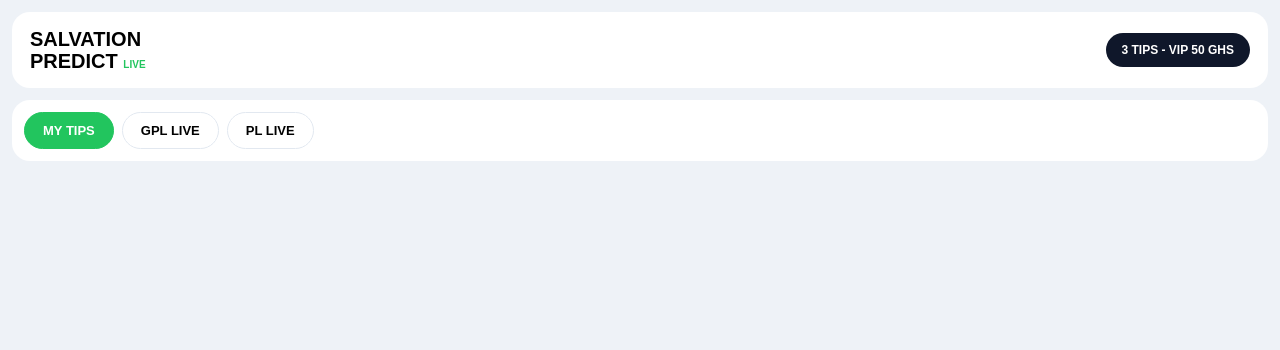
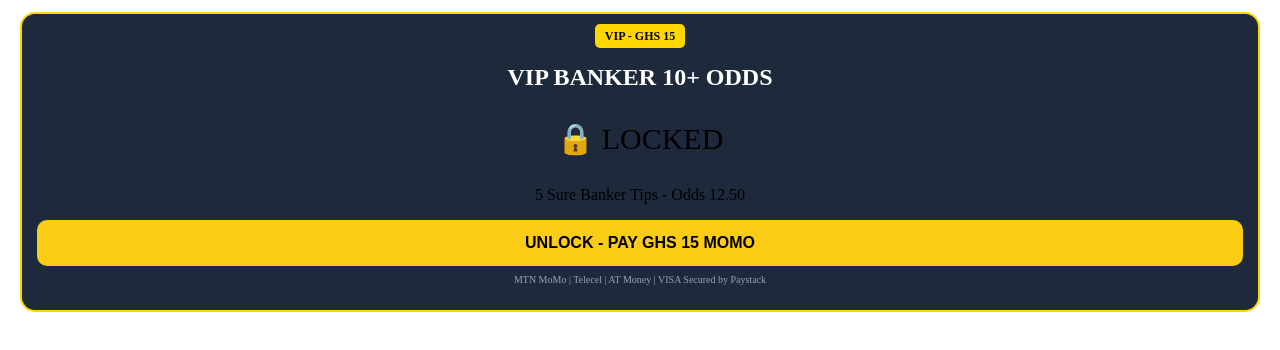
Before and after one commit to salvation441-lgtm/Salvation-predict, a plain HTML site: page index.html in a window 1280 px wide. Drawn offline with Linux system fonts and the light colour scheme.

Commit message:
Update index.html

```diff
--- a/index.html
+++ b/index.html
@@ -1,40 +1,35 @@
-<!DOCTYPE html><html><head><meta charset="UTF-8"><meta name="viewport" content="width=device-width,initial-scale=1">
-<title>SALVATION PREDICT LIVE</title>
-<style>
-*{box-sizing:border-box;font-family:Arial;margin:0;padding:0}
-body{background:#eef2f7;padding:12px}
-.top{display:flex;justify-content:space-between;align-items:center;background:#fff;border-radius:18px;padding:16px 18px;margin-bottom:12px}
-.logo{font-weight:900;font-size:20px;line-height:1.1}
-.statsBtn{background:#0f172a;color:#fff;border:none;border-radius:30px;padding:10px 16px;font-weight:800;font-size:12px}
-.tabs{background:#fff;border-radius:18px;padding:12px;margin-bottom:14px;overflow-x:auto}
-.row{display:flex;gap:8px;flex-wrap:nowrap}
-.fbtn{border:1.5px solid #e2e8f0;background:#fff;border-radius:30px;padding:10px 18px;font-weight:800;font-size:13px;white-space:nowrap;flex-shrink:0}
-.fbtn.active{background:#22c55e;color:#fff;border-color:#22c55e}
-.fbtn.live{background:#0f172a;color:#fff}
-.card{background:#fff;border-radius:20px;padding:16px;margin-bottom:14px;border-left:6px solid #22c55e;width:100%;display:block}
-.card.pending{border-left-color:#f59e0b}
-.badge{font-size:11px;font-weight:900;border-radius:20px;padding:6px 12px;display:inline-block;margin-bottom:12px}
-.badge.won{background:#dcfce7;color:#166534}.badge.pending{background:#fef3c7;color:#92400e}
-.teams{display:flex;justify-content:space-between;align-items:center;font-weight:900;font-size:16px;margin-bottom:8px}
-.vs{color:#94a3b8;font-size:14px}
-.meta{display:flex;justify-content:space-between;align-items:center;margin:12px 0 14px 0}
-.tag{background:#f0fdf4;color:#166534;border-radius:20px;padding:6px 12px;font-weight:800;font-size:12px}
-.wa{width:100%;background:#22c55e;color:#fff;border:none;border-radius:14px;padding:14px;font-weight:900;font-size:14px;display:block}
-.wa.dark{background:#0f172a}
-.liveTitle{font-weight:900;margin:18px 0 10px 4px;font-size:15px}
-.bottomSpace{height:90px}
-.bottomBar{position:fixed;bottom:0;left:0;right:0;background:#0f172a;color:#fff;padding:14px 18px;display:flex;justify-content:space-between;align-items:center}
-.join{background:#22c55e;color:#fff;border:none;border-radius:30px;padding:12px 26px;font-weight:900}
-</style></head><body>
-
-<div class="top">
-<div class="logo">SALVATION<br>PREDICT <span style="color:#22c55e;font-size:10px">LIVE</span></div>
-<div class="statsBtn">3 TIPS - VIP 50 GHS</div>
+<!-- SALVATION PREDICT VIP - PAYSTACK PAYMENT READY -->
+<div class="card" style="border:2px solid gold;text-align:center;background:#1e293b;padding:15px;border-radius:15px;margin:12px" id="vipCard">
+<span style="background:gold;color:black;padding:5px 10px;border-radius:5px;font-size:12px;font-weight:bold">VIP - GHS 15</span>
+<h2 style="color:white">VIP BANKER 10+ ODDS</h2>
+<p style="font-size:30px;text-align:center">🔒 LOCKED</p>
+<p style="text-align:center">5 Sure Banker Tips - Odds 12.50</p>
+<button onclick="payWithPaystack()" style="background:#facc15;color:black;padding:14px;border-radius:10px;font-weight:bold;width:100%;border:none;font-size:16px;cursor:pointer">UNLOCK - PAY GHS 15 MOMO</button>
+<p style="font-size:10px;color:#94a3b8;margin-top:8px;text-align:center">MTN MoMo | Telecel | AT Money | VISA Secured by Paystack</p>
 </div>
 
-<div class="tabs">
-<div class="row">
-<button class="fbtn active" id="b1" onclick="showAll()">MY TIPS</button>
-<button class="fbtn" id="b2" onclick="getLive('gha.1','GPL')">GPL LIVE</button>
-<button class="fbtn" id="b3" onclick="getLive('eng.1','PL')">PL LIVE</button>
-<button class="fbtn" id="b
+<script src="https://js.paystack.co/v1/inline.js"></script>
+<script>
+function payWithPaystack(){
+  var handler = PaystackPop.setup({
+    key: 'pk_test_f6ae7e85480e54ebbc5db6122737e935d6dcbe23',
+    email: 'salvation441@gmail.com',
+    amount: 1500,
+    currency: 'GHS',
+    ref: 'SPVIP_'+Math.floor(Math.random()*1000000000),
+    metadata: { custom_fields: [{ display_name: "App", variable_name: "app", value: "SalvationPredict VIP" }] },
+    callback: function(response){
+      localStorage.setItem('vipPaid','true');
+      localStorage.setItem('vipRef',response.reference);
+      alert('✅ Payment Success! Ref: '+response.reference+' VIP Unlocked!');
+      unlockVIP();
+    },
+    onClose: function(){ alert('You cancelled payment'); }
+  });
+  handler.openIframe();
+}
+function unlockVIP(){
+  document.getElementById('vipCard').innerHTML = '<div style="text-align:center"><h2 style="color:gold">VIP UNLOCKED ✅</h2><p>Welcome Rockson!</p><div style="background:#0f172a;padding:10px;border-radius:10px;text-align:left;margin-top:10px"><p>🏆 TODAY VIP TIPS:</p><p>1. Arsenal WIN + Over 1.5 @2.10</p><p>2. Real Madrid vs Barca - BTTS YES @1.80</p><p>3. Man City Over 2.5 @1.90</p><p>4. Double Chance: Inter or Draw @1.35</p><p>5. Correct Score: 2-1 @8.50</p></div><p style="color:#16a34a;font-size:12px;margin-top:10px">Ref: '+localStorage.getItem('vipRef')+'</p></div>';
+}
+if(localStorage.getItem('vipPaid')=='true'){ unlockVIP(); }
+</script>
```
